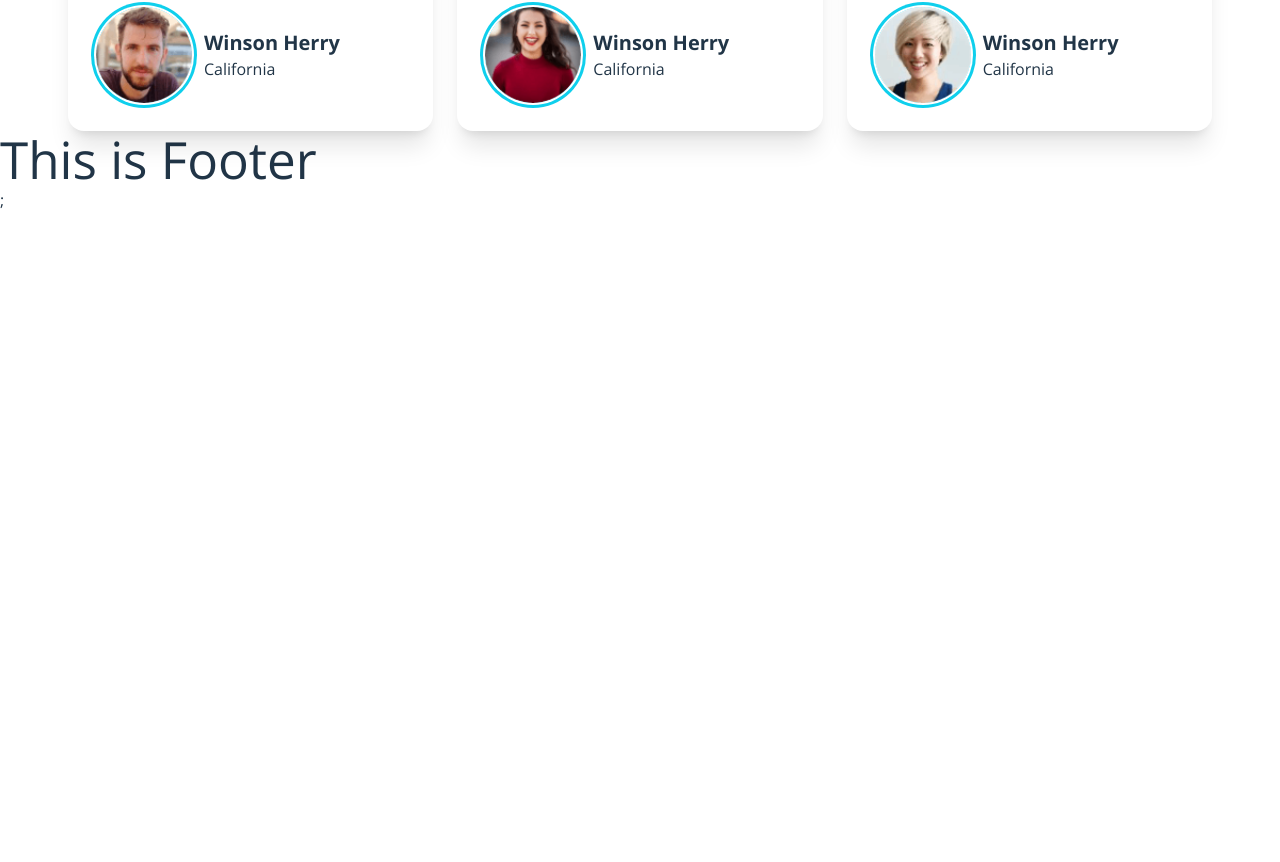
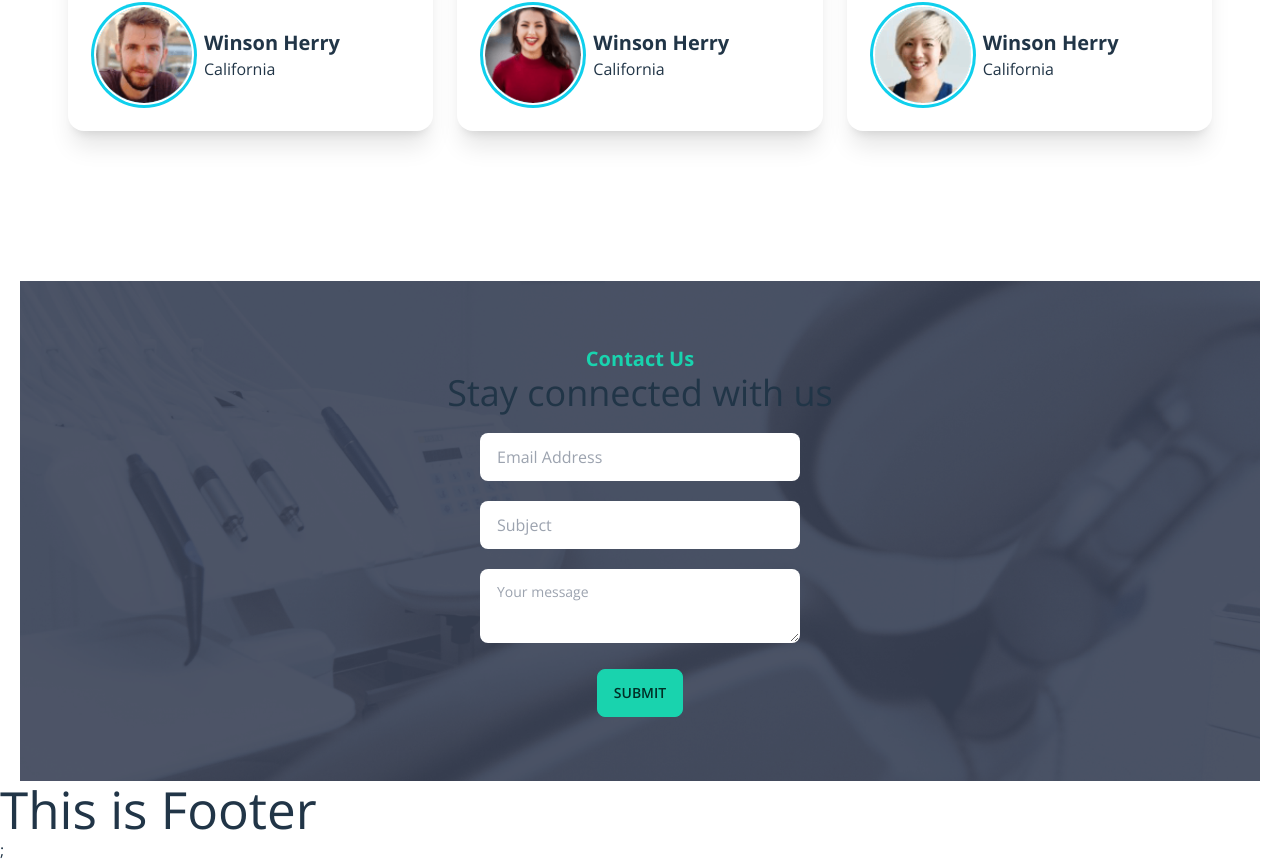
Before and after one commit to rezwanrahimr/Doctors-Portal-Client-Update, a React (Vite) app: page / in a window 1280 px wide. Shown: the part 3486-4348 px from the top of the page. Before the commit the page ends 3698 px from the top, so only its background shows below. Built offline with nearby package versions, Linux system fonts and the light colour scheme.

Commit message:
contact us added

```diff
--- /dev/null
+++ b/src/Pages/Home/ContactUs/ContactUs.css
@@ -0,0 +1,5 @@
+.contact-container {
+  background-image: url("../../../assets//images/appointment.png");
+  background-size: cover;
+  margin-top: 150px;
+}
--- /dev/null
+++ b/src/Pages/Home/ContactUs/ContactUs.jsx
@@ -0,0 +1,40 @@
+import "./ContactUs.css";
+const ContactUs = () => {
+  return (
+    <div className="contact-container flex flex-col justify-center items-center ">
+      <div className="my-16">
+        <div className="text-center mb-5">
+          <h2 className="font-bold text-xl text-secondary">Contact Us</h2>
+          <h1 className="text-4xl font-semi-bold">Stay connected with us</h1>
+        </div>
+        <div>
+          <form className="text-center">
+            <input
+              type="text"
+              placeholder="Email Address"
+              className="input  w-full max-w-xs"
+            />{" "}
+            <br />
+            <input
+              type="text"
+              placeholder="Subject"
+              className="input  w-full max-w-xs my-5"
+            />{" "}
+            <br />
+            <textarea
+              className="textarea w-full max-w-xs"
+              placeholder="Your message"
+            ></textarea>
+            <div className="flex justify-center mt-5">
+              <button className="btn btn-secondary" type="submit">
+                Submit
+              </button>
+            </div>
+          </form>
+        </div>
+      </div>
+    </div>
+  );
+};
+
+export default ContactUs;
--- a/src/Pages/Home/Home/Home.jsx
+++ b/src/Pages/Home/Home/Home.jsx
@@ -1,5 +1,6 @@
 import Appointment from "../Appointment/Appointment";
 import Banner from "../Banner/Banner";
+import ContactUs from "../ContactUs/ContactUs";
 import Exceptional from "../Exceptional/Exceptional";
 import InfoCards from "../InfoCard/InfoCards";
 import Services from "../Services/Services";
@@ -14,6 +15,7 @@ const Home = () => {
       <Exceptional></Exceptional>
       <Appointment></Appointment>
       <Testimonial></Testimonial>
+      <ContactUs></ContactUs>
     </div>
   );
 };
```
